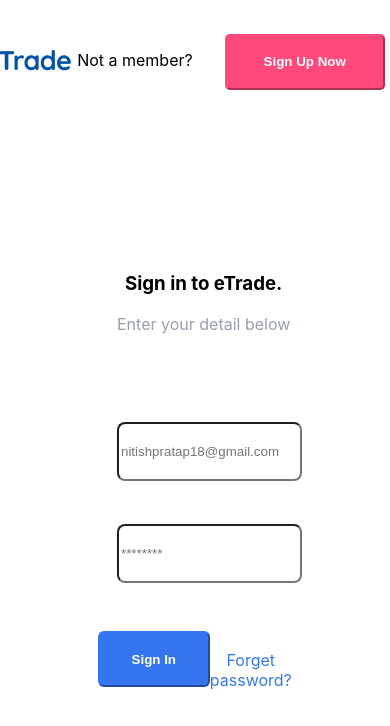
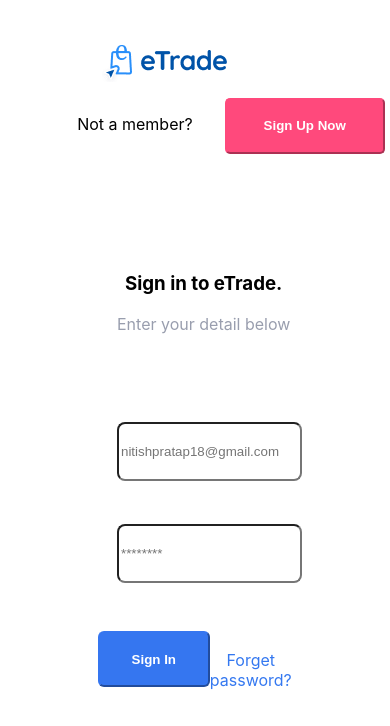
Before and after one commit to nitishpratap/ebuy, a React (Create React App) app in the folder client/: page / in a window 390 px wide. Shown: the top 726 px of the page. Built offline with nearby package versions, Linux system fonts and the light colour scheme.

Commit message:
text and button alignment fixed in mobile

```diff
--- a/client/src/Components/SignIn/style.css
+++ b/client/src/Components/SignIn/style.css
@@ -178,10 +178,22 @@
         background-color: tomato;
     }
     .buttons{
-
+        margin-right: 14vw;
 
     }
     .loginSection{
         width: 100vw;
     }
 }
+
+@media only screen and (min-width: 380px) and (max-width: 530px) {
+
+    .logo{
+        margin-right: -80vw;
+    }
+    .textAndButton{
+        margin-top: 4rem;
+    }
+
+
+}
```
